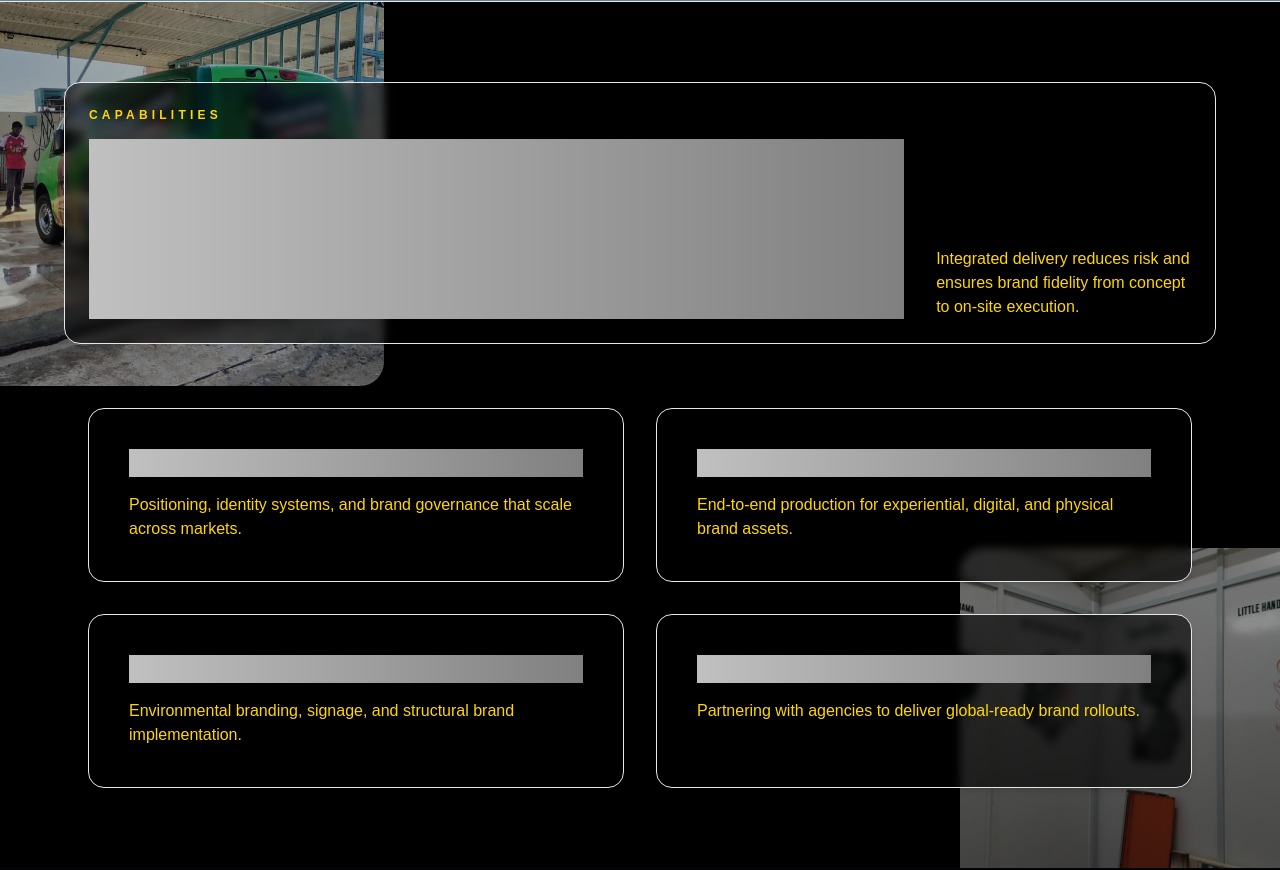
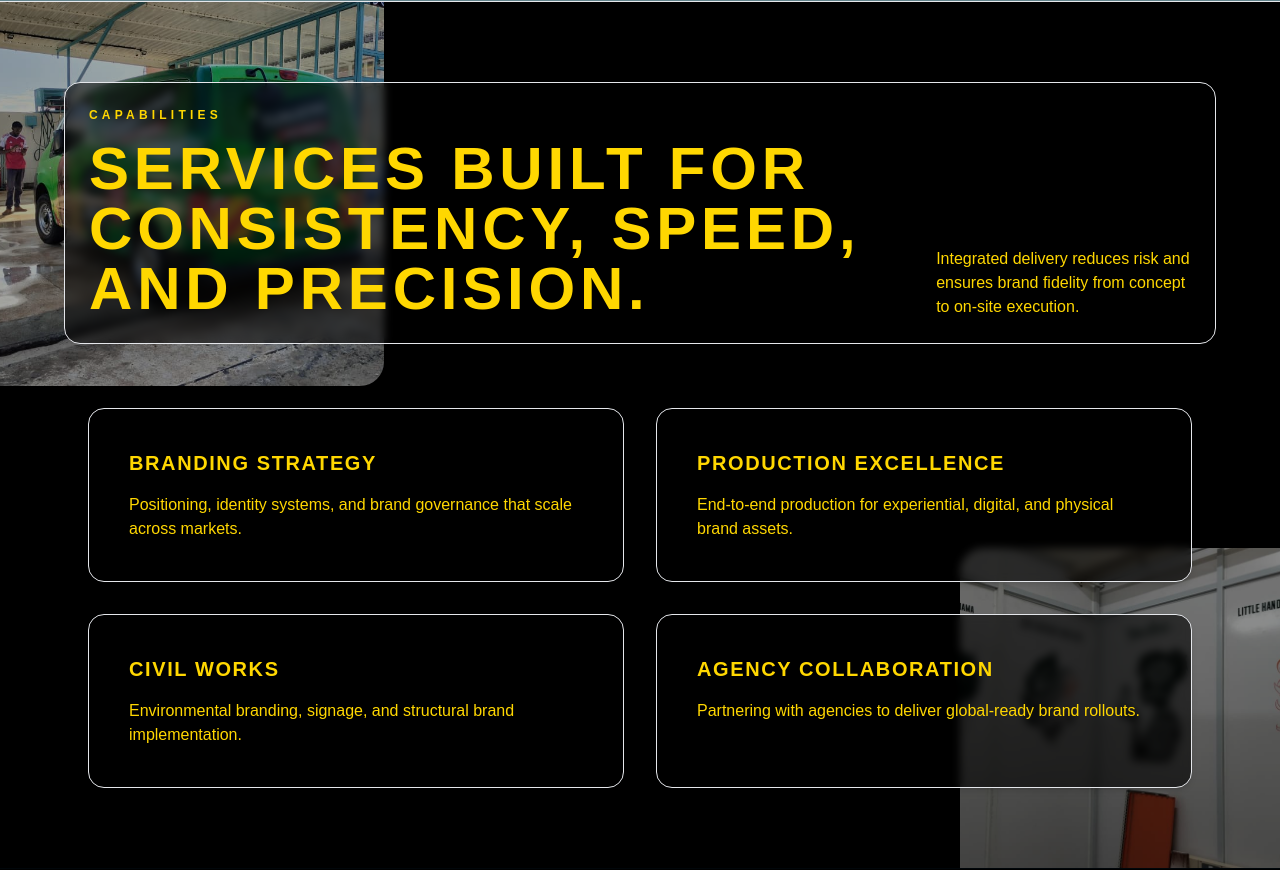
Before and after one commit to kilionrotich/Avabrands-Ltd, a React (Vite) app in the folder frontend/: page / in a window 1280 px wide. Shown: the part 762-1632 px from the top of the page. Built offline with nearby package versions, Linux system fonts and the light colour scheme.

Commit message:
style: make all headings golden yellow

```diff
--- a/frontend/src/index.css
+++ b/frontend/src/index.css
@@ -142,7 +142,6 @@ a:focus-visible {
 /* Metallic gradient for headings/highlights (metallic silver -> dark silver) */
 .heading-gradient,
 .highlight-gradient,
-.metallic-text,
 .section-title,
 .section-heading,
 [data-heading],
@@ -152,12 +151,18 @@ h3,
 h4,
 h5,
 h6 {
+  color: #FFD700 !important;
+}
+
+/* Keep metallic gradient behavior only for elements explicitly intended to be metallic */
+.metallic-text {
   background: linear-gradient(90deg, #C0C0C0 0%, #808080 100%) !important;
   -webkit-background-clip: text;
   background-clip: text;
   -webkit-text-fill-color: transparent;
   color: transparent !important;
 }
+
 
 /* Safety: prevent non-heading text from becoming invisible due to leaked gradient/text-fill styles */
 p, span, strong, em, li, a, button, input, textarea, select {
@@ -358,7 +363,7 @@ button,
 input[type='button'],
 input[type='submit'],
 input[type='reset'] {
-  background-color: #808080 !important;
+  background-color:#808080 !important;
   background-image: none !important;
   border: 1px solid rgba(255, 255, 255, 0.35) !important;
   color: #FFD700 !important;
```
